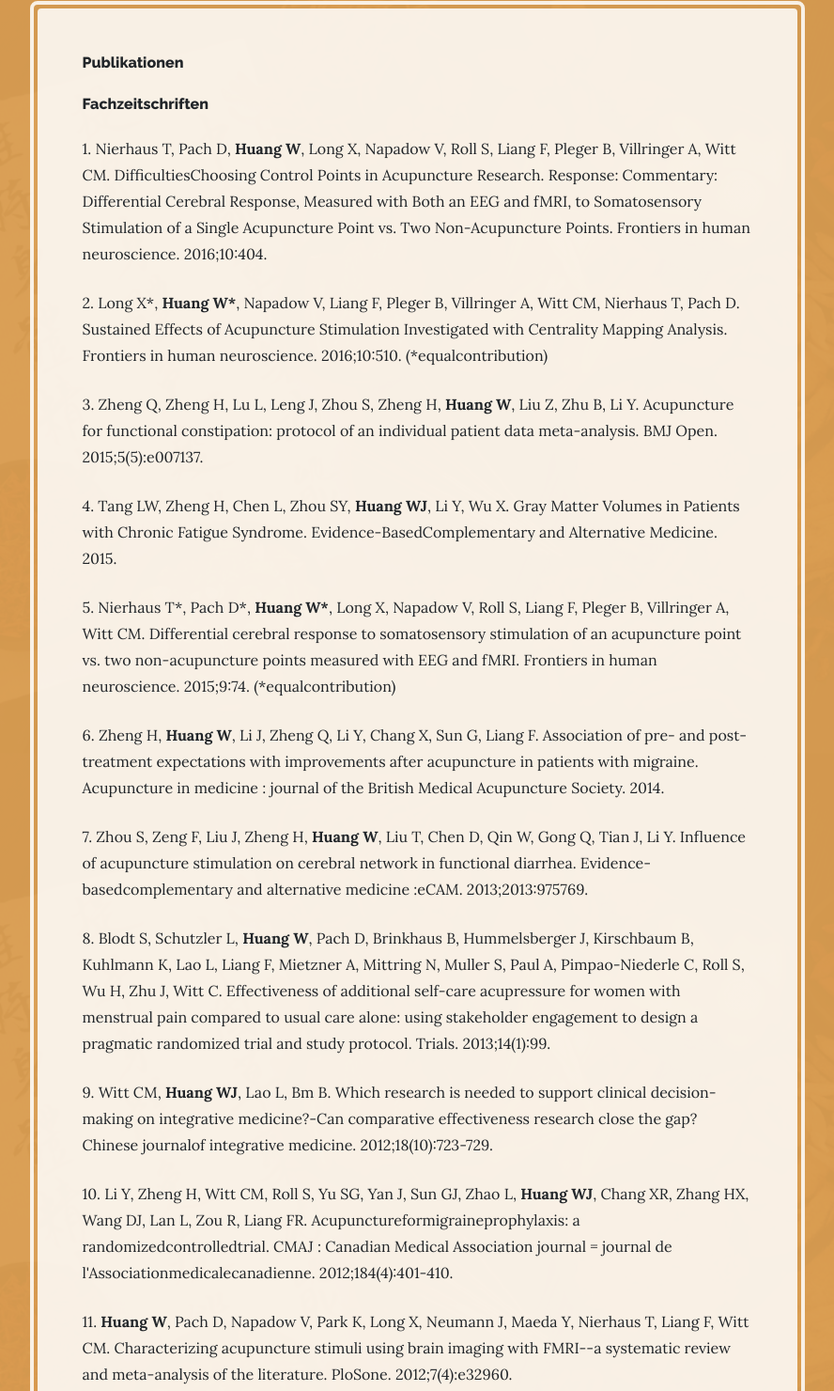
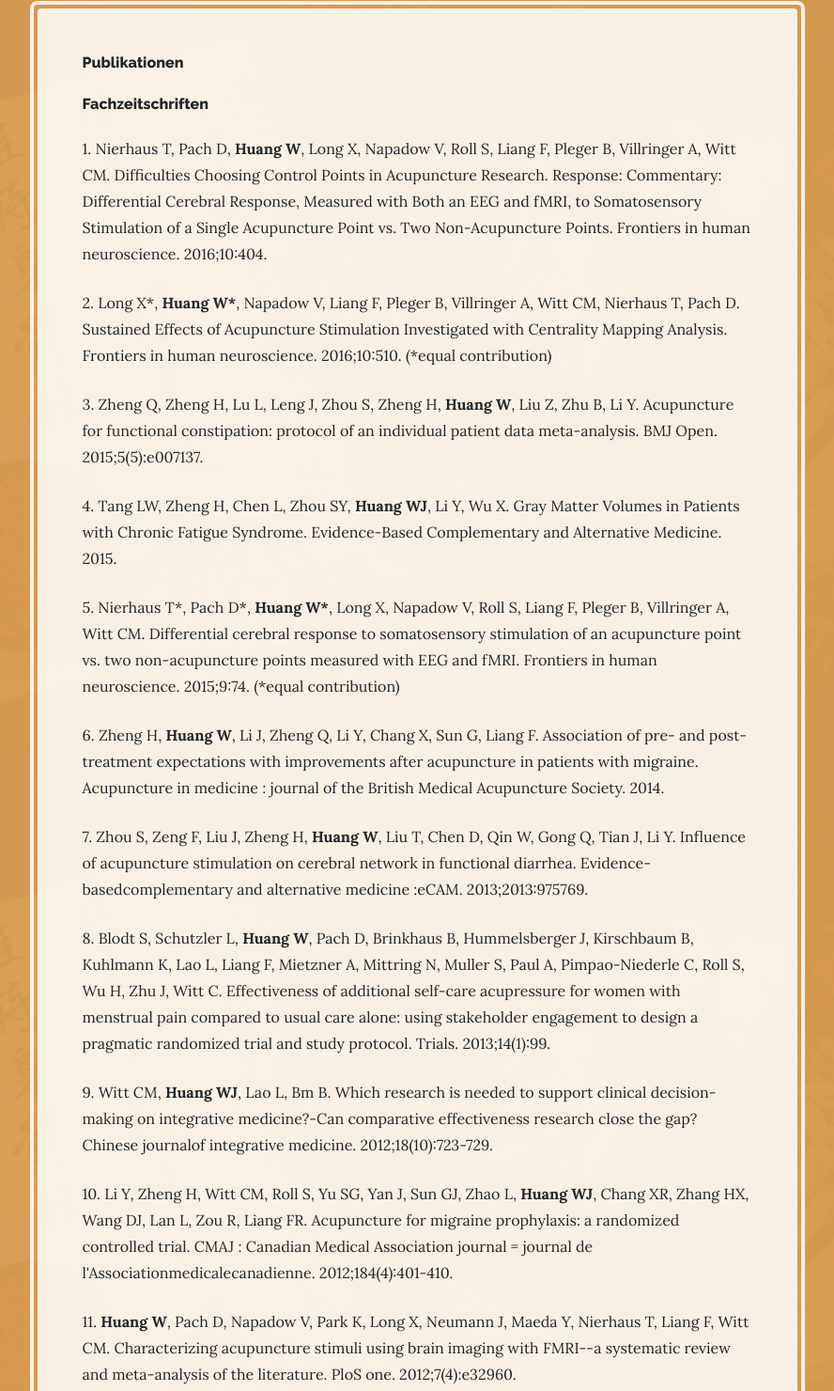
Before and after one commit to huangwj2/praxisdochuang.github.io, a website: page index.html in a window 1280 px wide. Shown: the part 1760-3240 px from the top of the page at 94% size, without its empty margins (196-1084 px from the left). Drawn offline with Linux system fonts and the light colour scheme.

Commit message:
Update index.html

```diff
--- a/index.html
+++ b/index.html
@@ -122,17 +122,17 @@
             <h2 class="section-heading mb-4">
               <span class="section-heading-upper">Fachzeitschriften</span>
             </h2>
-            <p class="mb-0">1.	Nierhaus T, Pach D, <b>Huang W</b>, Long X, Napadow V, Roll S, Liang F, Pleger B, Villringer A, Witt CM. DifficultiesChoosing Control Points in Acupuncture Research. Response: Commentary: Differential Cerebral Response, Measured with Both an EEG and fMRI, to Somatosensory Stimulation of a Single Acupuncture Point vs. Two Non-Acupuncture Points. Frontiers in human neuroscience. 2016;10:404.</p><br>
-            <p class="mb-0">2.	Long X*, <b>Huang W*</b>, Napadow V, Liang F, Pleger B, Villringer A, Witt CM, Nierhaus T, Pach D. Sustained Effects of Acupuncture Stimulation Investigated with Centrality Mapping Analysis. Frontiers in human neuroscience. 2016;10:510. (*equalcontribution)</p><br>
+            <p class="mb-0">1.	Nierhaus T, Pach D, <b>Huang W</b>, Long X, Napadow V, Roll S, Liang F, Pleger B, Villringer A, Witt CM. Difficulties Choosing Control Points in Acupuncture Research. Response: Commentary: Differential Cerebral Response, Measured with Both an EEG and fMRI, to Somatosensory Stimulation of a Single Acupuncture Point vs. Two Non-Acupuncture Points. Frontiers in human neuroscience. 2016;10:404.</p><br>
+            <p class="mb-0">2.	Long X*, <b>Huang W*</b>, Napadow V, Liang F, Pleger B, Villringer A, Witt CM, Nierhaus T, Pach D. Sustained Effects of Acupuncture Stimulation Investigated with Centrality Mapping Analysis. Frontiers in human neuroscience. 2016;10:510. (*equal contribution)</p><br>
             <p class="mb-0">3.	Zheng Q, Zheng H, Lu L, Leng J, Zhou S, Zheng H, <b>Huang W</b>, Liu Z, Zhu B, Li Y. Acupuncture for functional constipation: protocol of an individual patient data meta-analysis. BMJ Open. 2015;5(5):e007137.</p><br>
-            <p class="mb-0">4.	Tang LW, Zheng H, Chen L, Zhou SY, <b>Huang WJ</b>, Li Y, Wu X. Gray Matter Volumes in Patients with Chronic Fatigue Syndrome. Evidence-BasedComplementary and Alternative Medicine. 2015.</p><br>
-            <p class="mb-0">5.	Nierhaus T*, Pach D*, <b>Huang W*</b>, Long X, Napadow V, Roll S, Liang F, Pleger B, Villringer A, Witt CM. Differential cerebral response to somatosensory stimulation of an acupuncture point vs. two non-acupuncture points measured with EEG and fMRI. Frontiers in human neuroscience. 2015;9:74. (*equalcontribution)</p><br>
+            <p class="mb-0">4.	Tang LW, Zheng H, Chen L, Zhou SY, <b>Huang WJ</b>, Li Y, Wu X. Gray Matter Volumes in Patients with Chronic Fatigue Syndrome. Evidence-Based Complementary and Alternative Medicine. 2015.</p><br>
+            <p class="mb-0">5.	Nierhaus T*, Pach D*, <b>Huang W*</b>, Long X, Napadow V, Roll S, Liang F, Pleger B, Villringer A, Witt CM. Differential cerebral response to somatosensory stimulation of an acupuncture point vs. two non-acupuncture points measured with EEG and fMRI. Frontiers in human neuroscience. 2015;9:74. (*equal contribution)</p><br>
             <p class="mb-0">6.	Zheng H, <b>Huang W</b>, Li J, Zheng Q, Li Y, Chang X, Sun G, Liang F. Association of pre- and post-treatment expectations with improvements after acupuncture in patients with migraine. Acupuncture in medicine : journal of the British Medical Acupuncture Society. 2014.</p><br>
             <p class="mb-0">7.	Zhou S, Zeng F, Liu J, Zheng H, <b>Huang W</b>, Liu T, Chen D, Qin W, Gong Q, Tian J, Li Y. Influence of acupuncture stimulation on cerebral network in functional diarrhea. Evidence-basedcomplementary and alternative medicine :eCAM. 2013;2013:975769.</p><br>
             <p class="mb-0">8.	Blodt S, Schutzler L, <b>Huang W</b>, Pach D, Brinkhaus B, Hummelsberger J, Kirschbaum B, Kuhlmann K, Lao L, Liang F, Mietzner A, Mittring N, Muller S, Paul A, Pimpao-Niederle C, Roll S, Wu H, Zhu J, Witt C. Effectiveness of additional self-care acupressure for women with menstrual pain compared to usual care alone: using stakeholder engagement to design a pragmatic randomized trial and study protocol. Trials. 2013;14(1):99.</p><br>
             <p class="mb-0">9.	Witt CM, <b>Huang WJ</b>, Lao L, Bm B. Which research is needed to support clinical decision-making on integrative medicine?-Can comparative effectiveness research close the gap? Chinese journalof integrative medicine. 2012;18(10):723-729.</p><br>
-            <p class="mb-0">10.	Li Y, Zheng H, Witt CM, Roll S, Yu SG, Yan J, Sun GJ, Zhao L, <b>Huang WJ</b>, Chang XR, Zhang HX, Wang DJ, Lan L, Zou R, Liang FR. Acupunctureformigraineprophylaxis: a randomizedcontrolledtrial. CMAJ : Canadian Medical Association journal = journal de l'Associationmedicalecanadienne. 2012;184(4):401-410.</p><br>
-            <p class="mb-0">11.	<b>Huang W</b>, Pach D, Napadow V, Park K, Long X, Neumann J, Maeda Y, Nierhaus T, Liang F, Witt CM. Characterizing acupuncture stimuli using brain imaging with FMRI--a systematic review and meta-analysis of the literature. PloSone. 2012;7(4):e32960.</p><br>
+            <p class="mb-0">10.	Li Y, Zheng H, Witt CM, Roll S, Yu SG, Yan J, Sun GJ, Zhao L, <b>Huang WJ</b>, Chang XR, Zhang HX, Wang DJ, Lan L, Zou R, Liang FR. Acupuncture for migraine prophylaxis: a randomized controlled trial. CMAJ : Canadian Medical Association journal = journal de l'Associationmedicalecanadienne. 2012;184(4):401-410.</p><br>
+            <p class="mb-0">11.	<b>Huang W</b>, Pach D, Napadow V, Park K, Long X, Neumann J, Maeda Y, Nierhaus T, Liang F, Witt CM. Characterizing acupuncture stimuli using brain imaging with FMRI--a systematic review and meta-analysis of the literature. PloS one. 2012;7(4):e32960.</p><br>
             <p class="mb-0">12.	Witt CM, Liang F, <b>Huang W</b>, Zeng F, Willich SN. First Sino-German International Symposium on acupuncture and moxibustion. European Journal of Integrative Medicine. 2010;2(1):33-36.</p><br>
             <p class="mb-0">13.	Streitberger K, Shi J, Pfab F, <b>Huang W</b>, Witt CM, Duan Y, Willich SN. Acupuncture assisted anesthesia for nasal surgery as an example for integrative medicine in China. European Journal of Integrative Medicine. 2010;2(1):37-39.</p><br>
 
@@ -143,8 +143,8 @@
             </h2>
 
             <p class="mb-0">1.	Liang F, Ma T, <b>Huang W</b>, Wu X, Li Y, Ren Y, Zheng H, Fang L, Yang J, Liu M, Lan L. Theory and Methodology of Evidence-Based Medicine in Acupuncture Research. In: Xia Y, Ding G, Wu G-C, eds. Current Research in Acupuncture: Springer New York; 2013:601-20.</p><br>
-            <p class="mb-0">2.	Liang F, Wu X, Li Y, Chen Q, <b>Huang W</b>, Ma T, Yin H, Mang L, Lan L, Zhu T, Zhu H, Liu M, Li X, Yang, X, et al. Evidence-basedAcupuncture Research. Beijing: People's Medical Publishing House; 2009.</p><br>
-            <p class="mb-0">3.	Luo Y, Wu J, Jiang Q, Yu D, Zhong L, Lin H, <b>Huang W</b>, Li M, Yuan M, Li S, Xue H, Zhu Y, Li Y, et al. Fundamental Knowledge forAcupuncture and Moxibustion: Sichuan University Press; 2008.</p><br>
+            <p class="mb-0">2.	Liang F, Wu X, Li Y, Chen Q, <b>Huang W</b>, Ma T, Yin H, Mang L, Lan L, Zhu T, Zhu H, Liu M, Li X, Yang, X, et al. Evidence-based Acupuncture Research. Beijing: People's Medical Publishing House; 2009.</p><br>
+            <p class="mb-0">3.	Luo Y, Wu J, Jiang Q, Yu D, Zhong L, Lin H, <b>Huang W</b>, Li M, Yuan M, Li S, Xue H, Zhu Y, Li Y, et al. Fundamental Knowledge for Acupuncture and Moxibustion: Sichuan University Press; 2008.</p><br>
           </div>
         </div>
       </div>
```
